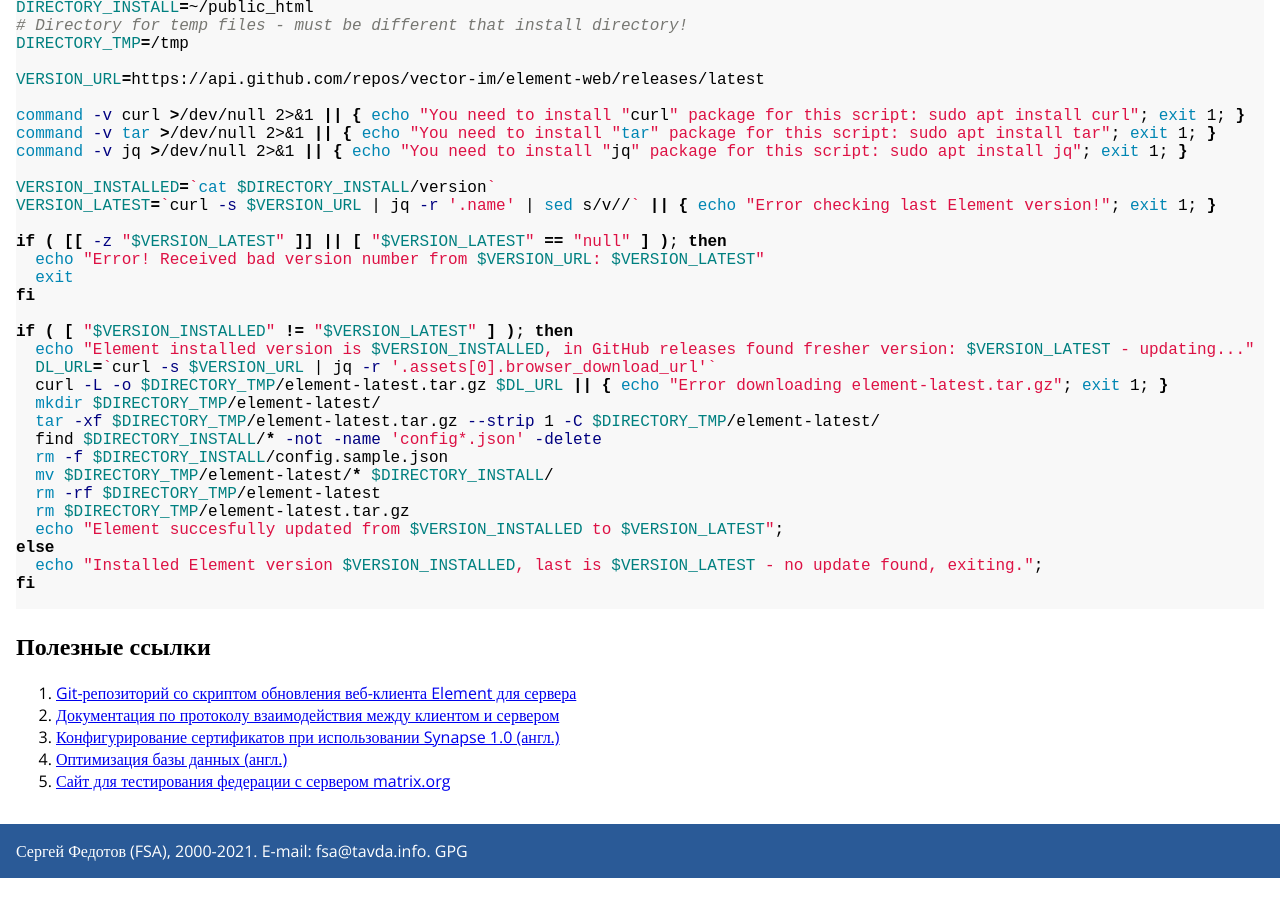
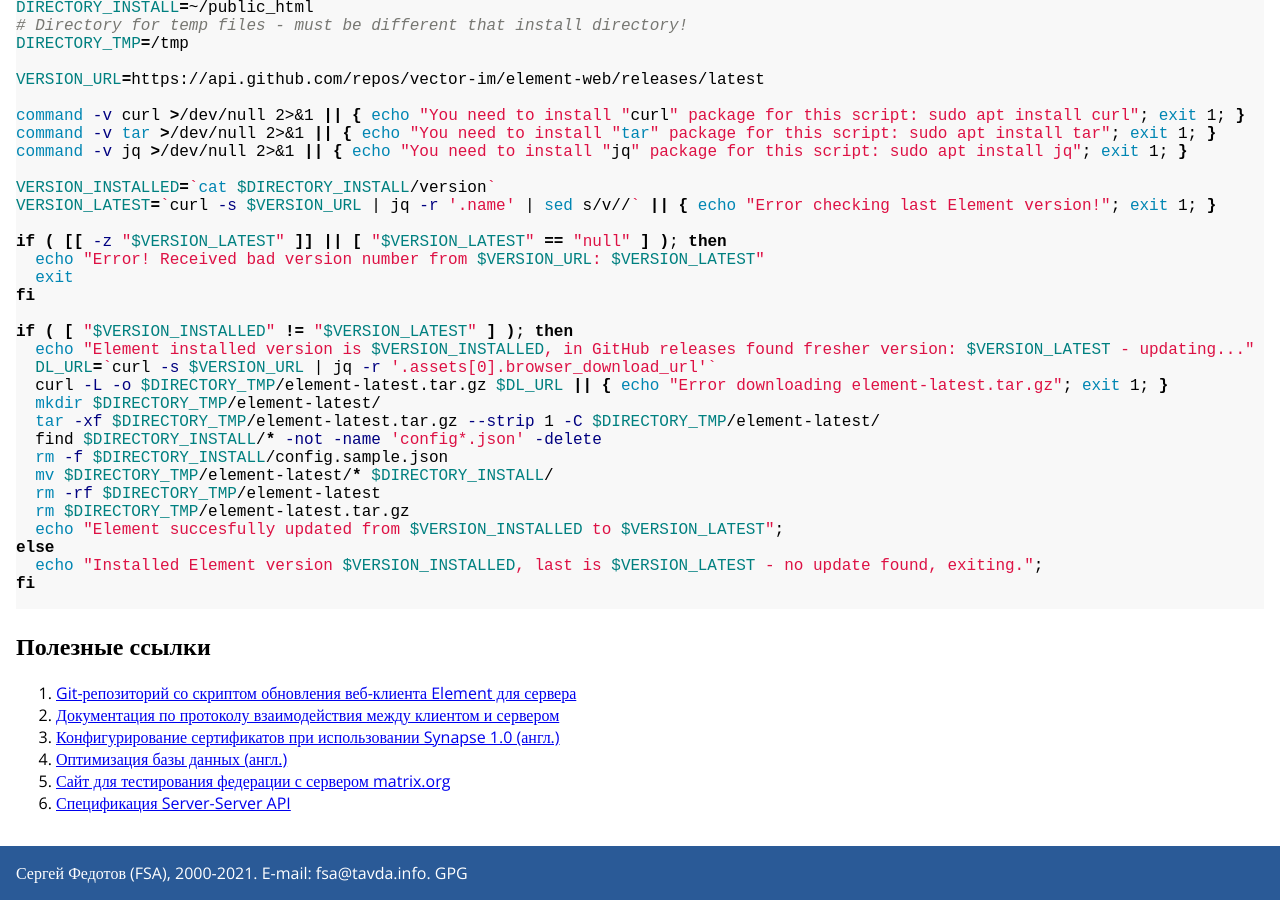
Before and after one commit to fsa/site, a Jekyll site: the page built from _posts/2020-03-31-matrix.md, in a window 1280 px wide and 900 px high, scrolled down 5821 px. Built offline with Jekyll 4.4.1, drawn with Linux system fonts in a browser that asks for light colours; before the commit the page ends 6699 px from its top, so only the background shows below that.

Commit message:
Добавлена ссылка на Matrix Server-Server API.

```diff
--- a/_posts/2020-03-31-matrix.md
+++ b/_posts/2020-03-31-matrix.md
@@ -326,6 +326,7 @@ fi
 3. [Конфигурирование сертификатов при использовании Synapse 1.0 (англ.)][matrix-synapse-cert]
 4. [Оптимизация базы данных (англ.)][optimization]
 5. [Сайт для тестирования федерации с сервером matrix.org][federationtester]
+6. [Спецификация Server-Server API][matrix-s2s]
 
 [optimization]: https://levans.fr/shrink-synapse-database.html
 
```
Also changed, not shown: other parts of _posts/2020-03-31-matrix.md (+2 -0 lines).
